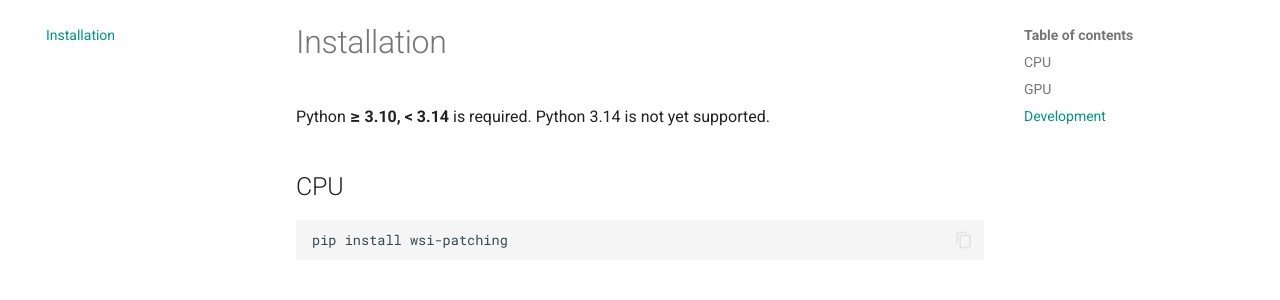
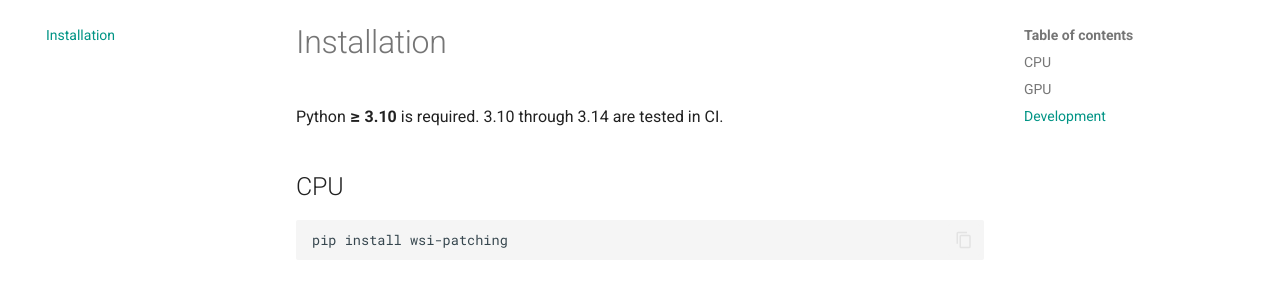
Before and after one commit to amspath/wsi-patching-pipeline, an MkDocs documentation site: the page built from docs/installation.md, in a window 1280 px wide and 1373 px high. Shown: the part 124-424 px from the top of the window. Built offline with MkDocs 1.6.1 and Material for MkDocs 9.7.7, drawn with Linux system fonts in a browser that asks for light colours; comment, search, counter and statistics services are not loaded.

Commit message:
Support Python 3.14 and refresh dependencies
Every direct and optional dependency now ships cp314 wheels, so the
<3.14 cap is no longer needed. Drop it, add the 3.14 classifier, and
test 3.14 in both CI matrices.

Regenerate uv.lock with a full upgrade. Notable moves:
opencv-python-headless 4.13 -> 5.0.0.93, fastslide 0.7.5 -> 0.8.0,
numpy 2.4.4 -> 2.5.3, torch 2.11 -> 2.14, ruff 0.15.11 -> 0.16.6.

Unit and integration tests pass on both 3.10 and 3.14.

Co-Authored-By: Claude Opus 5 <noreply@anthropic.com>

```diff
--- a/docs/installation.md
+++ b/docs/installation.md
@@ -1,6 +1,6 @@
 # Installation
 
-Python **≥ 3.10, < 3.14** is required. Python 3.14 is not yet supported.
+Python **≥ 3.10** is required. 3.10 through 3.14 are tested in CI.
 
 ## CPU
 
--- a/pyproject.toml
+++ b/pyproject.toml
@@ -8,7 +8,7 @@ dynamic = ["version"]
 description = "A High Performance Patching Library for Digital Pathology AI dataset creation."
 readme = {file = "README.md", content-type = "text/markdown"}
 license = {file = "LICENSE"}
-requires-python = ">=3.10,<3.14"
+requires-python = ">=3.10"
 authors = [{ name = "Robin van Hoorn", email = "r.d.vanhoorn@amsterdamumc.nl" }]
 keywords = ["digital pathology", "whole slide image", "WSI", "patching", "deep learning", "medical imaging"]
 classifiers = [
@@ -21,6 +21,7 @@ classifiers = [
     "Programming Language :: Python :: 3.11",
     "Programming Language :: Python :: 3.12",
     "Programming Language :: Python :: 3.13",
+    "Programming Language :: Python :: 3.14",
     "License :: OSI Approved :: MIT License",
     "Operating System :: OS Independent",
 ]
```
Also changed, not shown: README.md (+1 -1 lines), 3 other files.
